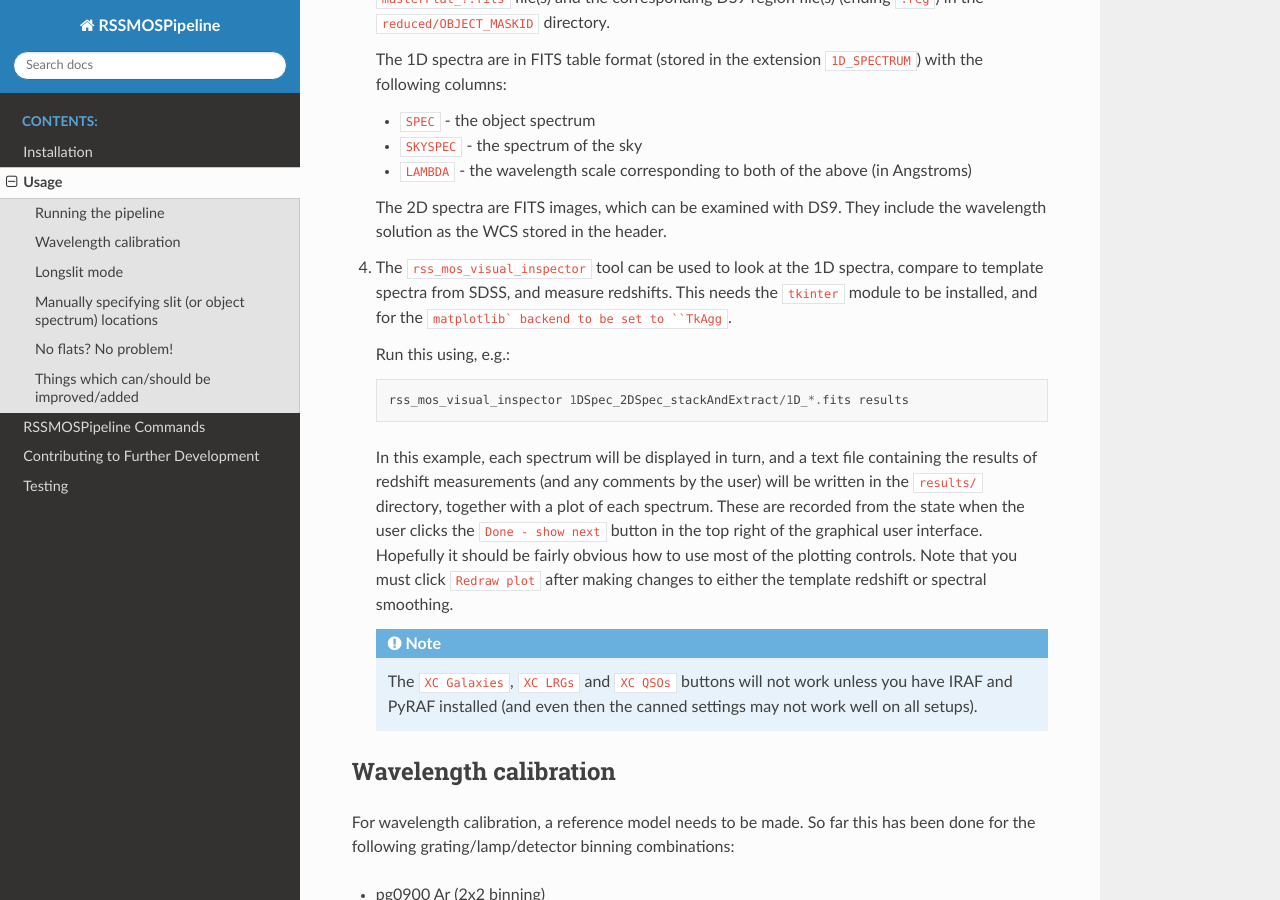
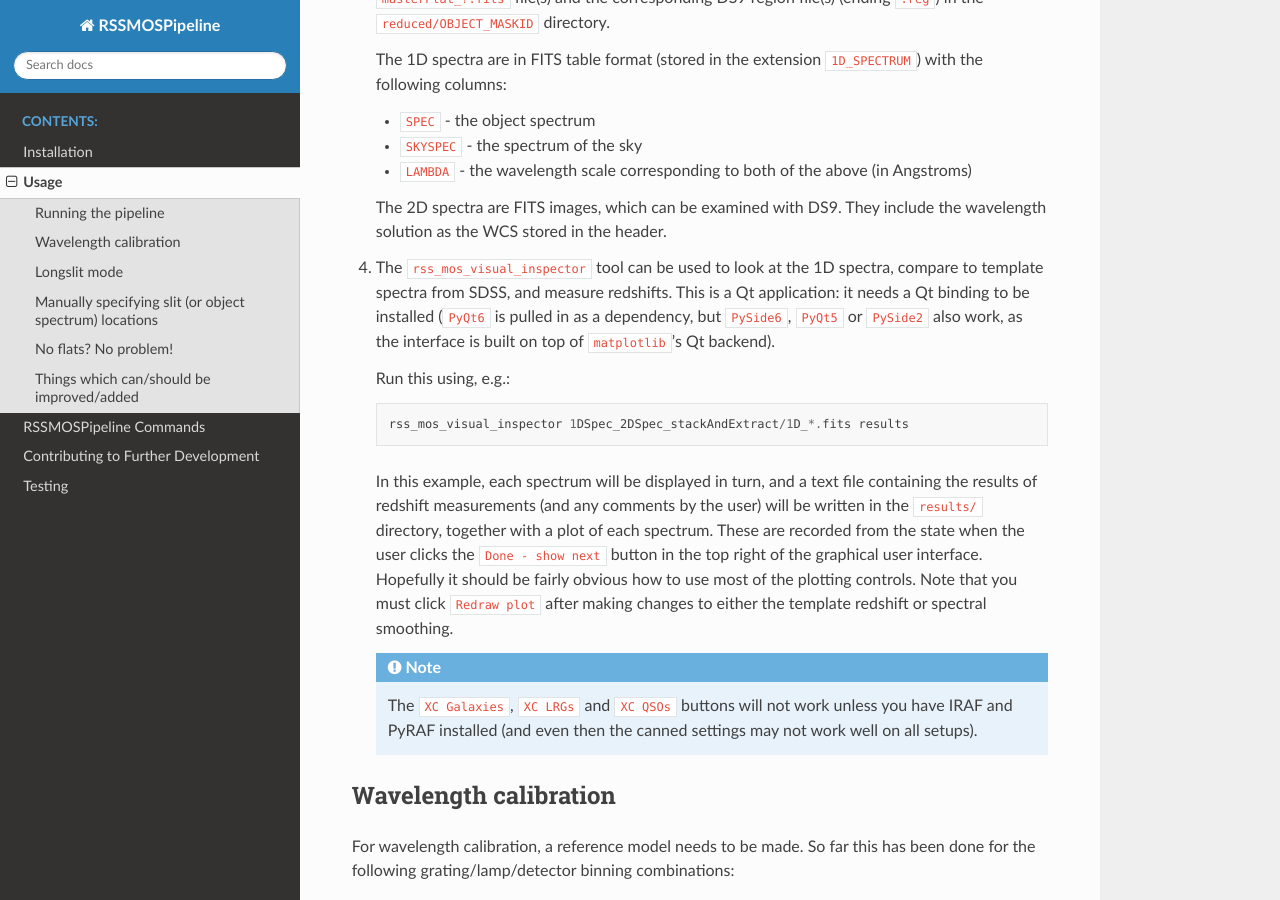
Before and after one commit to mattyowl/RSSMOSPipeline, a Sphinx documentation site: the page built from docs/usage.rst, in a window 1280 px wide and 900 px high, scrolled down 1869 px. Built offline with Sphinx 7.4.7 and the Read the Docs theme 3.1.0, drawn with Linux system fonts in a browser that asks for light colours.

Commit message:
Port rss_mos_visual_inspector GUI from tkinter to Qt
Rewrites the visual inspector as a single Qt window with the matplotlib
figure embedded via FigureCanvasQTAgg, replacing the old tkinter control
panel plus separate pyplot window. The Qt binding is resolved through
matplotlib's qt_compat, so it works with PyQt6/PySide6/PyQt5/PySide2.

All controls and behaviour are preserved (manual "Redraw plot" workflow,
results-file format, XCSAO/IRAF paths). Adds live readouts for the current
redshift and smoothing values, and sizes the window at start-up so all of
the spectral-feature check boxes are visible without scroll bars.

Declares PyQt6 as a dependency and bumps matplotlib to >= 3.5 (needed for
the unified backend_qtagg); updates the install/usage docs accordingly.

Co-Authored-By: Claude Opus 4.8 <noreply@anthropic.com>

```diff
--- a/INSTALL.rst
+++ b/INSTALL.rst
@@ -5,6 +5,7 @@
 * matplotlib
 * numpy
 * scipy
+* PyQt6 (only needed for the ``rss_mos_visual_inspector`` GUI; any Qt binding supported by matplotlib will do)
 
 The install script (see below) should install the needed modules automatically if they are not already on your system.
 
--- a/docs/usage.rst
+++ b/docs/usage.rst
@@ -94,8 +94,9 @@ Running the pipeline
 
 
 4. The ``rss_mos_visual_inspector`` tool can be used to look at the 1D spectra, compare to template
-   spectra from SDSS, and measure redshifts. This needs the ``tkinter`` module to be installed, and
-   for the ``matplotlib` backend to be set to ``TkAgg``.
+   spectra from SDSS, and measure redshifts. This is a Qt application: it needs a Qt binding to be
+   installed (``PyQt6`` is pulled in as a dependency, but ``PySide6``, ``PyQt5`` or ``PySide2`` also
+   work, as the interface is built on top of ``matplotlib``'s Qt backend).
 
    Run this using, e.g.::
 
--- a/setup.cfg
+++ b/setup.cfg
@@ -20,6 +20,7 @@ classifiers =
 install_requires =
     astropy >= 3.2
     numpy >= 1.10
-    matplotlib >= 2.0
+    matplotlib >= 3.5
     scipy >= 1.0
     astLib >= 0.12.0
+    PyQt6
```
Also changed, not shown: 1 other file.
